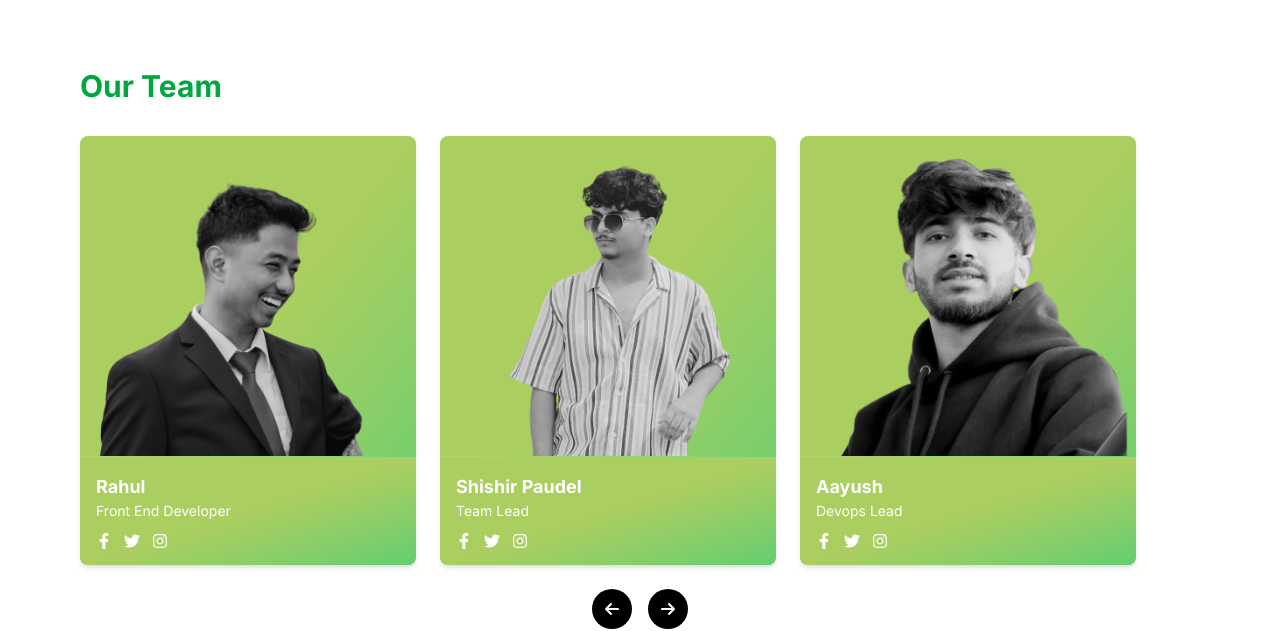
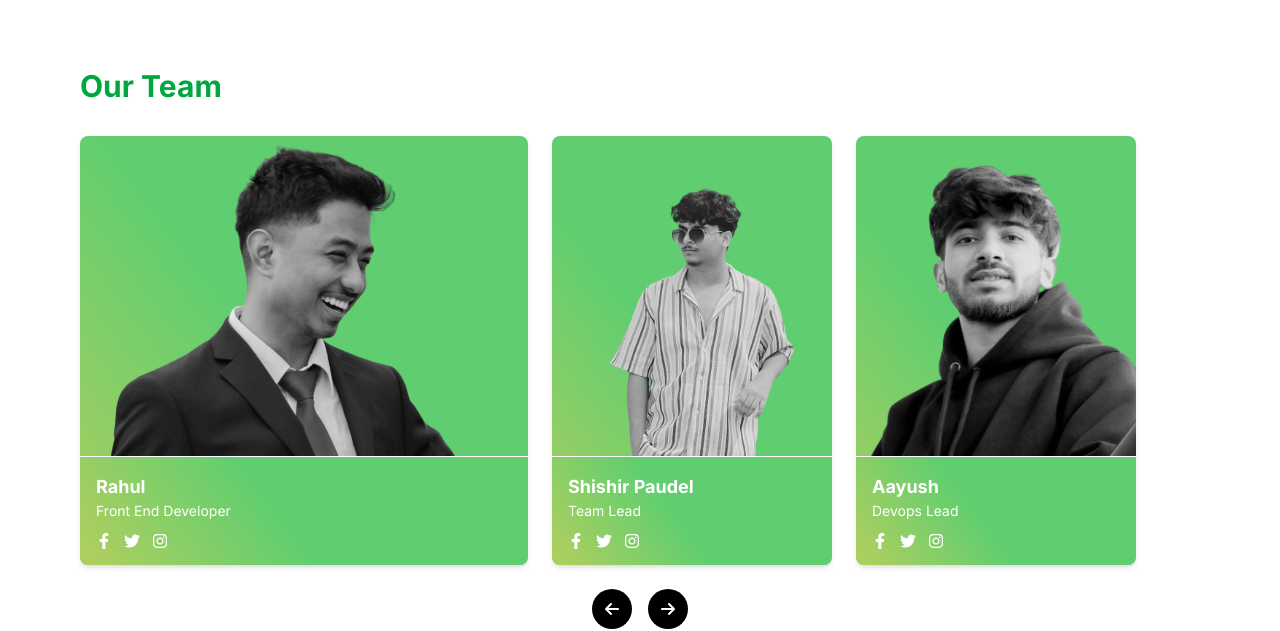
Before and after one commit to aayushneupane-git/nayatra-nextjs, a Next.js app: page / in a window 1280 px wide. Shown: the part 1220-1851 px from the top of the page. Built offline with nearby package versions, Linux system fonts and the light colour scheme.

Commit message:
gradient fix

```diff
--- a/src/components/MyTeam.jsx
+++ b/src/components/MyTeam.jsx
@@ -8,70 +8,92 @@ export default function MyTeam() {
   const [startIndex, setStartIndex] = useState(0);
 
   const handlePrev = () => {
-    setStartIndex((prev) => (prev === 0 ? 2 : prev - 1));
+    setStartIndex((prev) =>
+      prev === 0 ? 2 : prev - 1
+    );
   };
 
   const handleNext = () => {
-    setStartIndex((prev) => (prev === 2 ? 0 : prev + 1));
+    setStartIndex((prev) =>
+      prev === 2 ? 0 : prev + 1
+    );
   };
 
   return (
-    <section className="py-12 bg-white dark:bg-gray-900 transition-colors duration-300">
+    <section className="py-12 bg-white">
       <div className="max-w-6xl mx-auto px-4">
-        <h2 className="text-green-600 dark:text-green-400 text-3xl font-bold mb-8">Our Team</h2>
+        <h2 className="text-green-600 text-3xl font-bold mb-8">Our Team</h2>
 
-        <div className="flex gap-6 flex-wrap md:flex-nowrap">
-          {[
-            {
-              name: "Rahul",
-              role: "Front End Developer",
-              img: "/rahul.png",
-            },
-            {
-              name: "Shishir Paudel",
-              role: "Team Lead",
-              img: "/shishir.png",
-            },
-            {
-              name: "Aayush",
-              role: "Devops Lead",
-              img: "/ayush.png",
-            },
-          ].map((member, idx) => (
-            <div
-              key={idx}
-              className="bg-gradient-to-br from-[#ABCE60] via-[#ABCE60] to-[#60CE70] w-full md:w-[30%] rounded-lg overflow-hidden shadow-md transition-colors duration-300"
-            >
+        <div className="flex gap-6">
+
+          <div className="bg-[linear-gradient(53deg,rgba(171,206,96,1)_1%,rgba(171,206,96,1)_1%,rgba(96,206,112,1)_45%)] w-[40%]  rounded-lg overflow-hidden shadow-md">
             <div className="relative">
               <img
-                  src={member.img}
-                  alt={member.name}
+                src="/rahul.png"
+                alt="Rahul"
                 className="w-full h-80 object-cover grayscale"
               />
             </div>
-              <div className="bg-gradient-to-br from-[#ABCE60] via-[#ABCE60] to-[#60CE70] rounded-b-lg border-t border-white/10 dark:border-white/20 text-white p-4">
-                <h3 className="text-lg font-bold">{member.name}</h3>
-                <p className="text-sm mb-3">{member.role}</p>
+            <div className="bg-[linear-gradient(53deg,rgba(171,206,96,1)_1%,rgba(171,206,96,1)_5%,rgba(96,206,112,1)_45%)]   rounded-b-lg border-t-[0.01px] overflow-hidden shadow-md text-white p-4">
+              <h3 className="text-lg font-bold">Rahul</h3>
+              <p className="text-sm mb-3">Front End Developer</p>
               <div className="flex gap-3">
-                  <a href="#" className="hover:text-black dark:hover:text-gray-300 transition"><FaFacebookF /></a>
-                  <a href="#" className="hover:text-black dark:hover:text-gray-300 transition"><FaTwitter /></a>
-                  <a href="#" className="hover:text-black dark:hover:text-gray-300 transition"><FaInstagram /></a>
+                <a href="#" className="hover:text-black transition"><FaFacebookF /></a>
+                <a href="#" className="hover:text-black transition"><FaTwitter /></a>
+                <a href="#" className="hover:text-black transition"><FaInstagram /></a>
               </div>
             </div>
           </div>
-          ))}
+
+          <div className=" bg-[linear-gradient(53deg,rgba(171,206,96,1)_1%,rgba(171,206,96,1)_1%,rgba(96,206,112,1)_45%)] w-[25%]  rounded-lg overflow-hidden shadow-md">
+            <div className="relative">
+              <img
+                src="/shishir.png"
+                alt="Shishir Paudel"
+                className="w-full h-80 object-cover grayscale  overflow-hidden "
+              />
+            </div>
+            <div className="  bg-[linear-gradient(53deg,rgba(171,206,96,1)_1%,rgba(171,206,96,1)_5%,rgba(96,206,112,1)_45%)] rounded-b-lg border-t-[0.01px] overflow-hidden shadow-md text-white p-4">
+              <h3 className="text-lg font-bold">Shishir Paudel</h3>
+              <p className="text-sm mb-3">Team Lead </p>
+              <div className="flex gap-3">
+                <a href="#" className="hover:text-black transition"><FaFacebookF /></a>
+                <a href="#" className="hover:text-black transition"><FaTwitter /></a>
+                <a href="#" className="hover:text-black transition"><FaInstagram /></a>
+              </div>
+            </div>
+          </div>
+
+          <div className="bg-[linear-gradient(53deg,rgba(171,206,96,1)_1%,rgba(171,206,96,1)_1%,rgba(96,206,112,1)_45%)] w-[25%] rounded-lg overflow-hidden shadow-md">
+            <div className="relative">
+              <img
+                src="/ayush.png"
+                alt="Aayush"
+                className="w-full h-80 object-cover grayscale"
+              />
+            </div>
+            <div className="bg-[linear-gradient(53deg,rgba(171,206,96,1)_1%,rgba(171,206,96,1)_5%,rgba(96,206,112,1)_45%)] rounded-b-lg border-t-[0.01px] overflow-hidden shadow-md text-white p-4">
+              <h3 className="text-lg font-bold">Aayush</h3>
+              <p className="text-sm mb-3">Devops Lead</p>
+              <div className="flex gap-3">
+                <a href="#" className="hover:text-black transition"><FaFacebookF /></a>
+                <a href="#" className="hover:text-black transition"><FaTwitter /></a>
+                <a href="#" className="hover:text-black transition"><FaInstagram /></a>
+              </div>
+            </div>
+          </div>
         </div>
 
         <div className="flex justify-center gap-4 mt-6">
           <button
             onClick={handlePrev}
-            className="w-10 h-10 rounded-full bg-black dark:bg-white text-white dark:text-black flex items-center justify-center hover:bg-gray-700 dark:hover:bg-gray-300 transition"
+            className="w-10 h-10 rounded-full bg-black text-white flex items-center justify-center hover:bg-gray-700 transition"
           >
             <FaArrowLeft />
           </button>
           <button
             onClick={handleNext}
-            className="w-10 h-10 rounded-full bg-black dark:bg-white text-white dark:text-black flex items-center justify-center hover:bg-gray-700 dark:hover:bg-gray-300 transition"
+            className="w-10 h-10 rounded-full bg-black text-white flex items-center justify-center hover:bg-gray-700 transition"
           >
             <FaArrowRight />
           </button>
```
Also changed, not shown: public/LOGO.png (added). Lines whose indentation alone changed are shown as unchanged.
